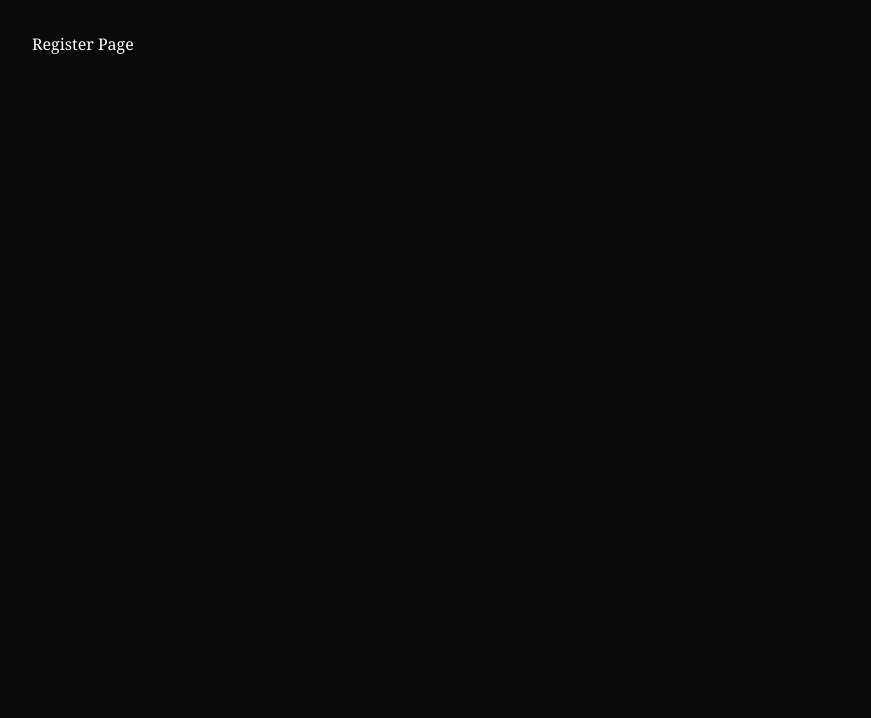
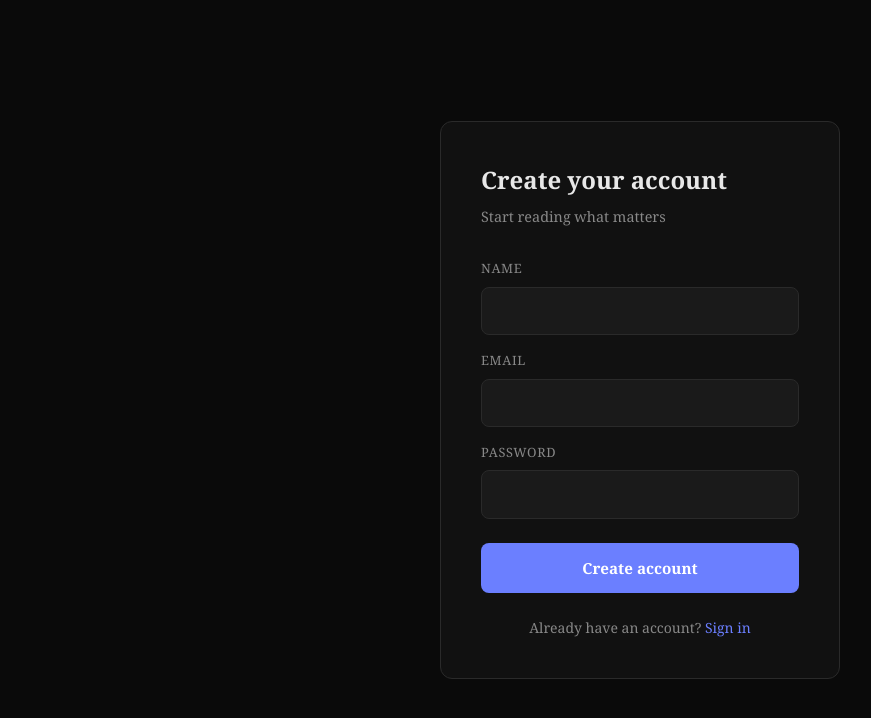
Before and after one commit to HirenGajjar/perch-web, a React (Vite) app in the folder apps/web/: page /register in a window 1280 px wide. Shown: the top 718 px of the page, without its empty margins (0-871 px from the left). Built offline with nearby package versions, Linux system fonts and the light colour scheme.

Commit message:
feat: register page + image fix + excerpt cleanup

```diff
--- a/apps/web/src/pages/RegisterPage.tsx
+++ b/apps/web/src/pages/RegisterPage.tsx
@@ -1,3 +1,191 @@
+import { useState } from 'react'
+import { Link, useNavigate } from 'react-router-dom'
+import { useMutation } from '@tanstack/react-query'
+import { api } from '../lib/api.ts'
+import { useAuthStore } from '../store/auth.ts'
+
 export default function RegisterPage() {
-  return <div style={{color:'white',padding:'2rem'}}>Register Page</div>
+  const navigate = useNavigate()
+  const setAuth = useAuthStore(s => s.setAuth)
+  const [name, setName] = useState('')
+  const [email, setEmail] = useState('')
+  const [password, setPassword] = useState('')
+  const [error, setError] = useState('')
+
+  const register = useMutation({
+    mutationFn: async () => {
+      const res = await api.post('/auth/register', { name, email, password })
+      return res.data
+    },
+    onSuccess: (data) => {
+      setAuth(data.user, data.token)
+      navigate('/')
+    },
+    onError: (err: any) => {
+      setError(err.response?.data?.error ?? 'Registration failed')
+    }
+  })
+
+  return (
+    <div style={{
+      minHeight: '100vh',
+      display: 'flex',
+      alignItems: 'center',
+      justifyContent: 'center',
+      background: 'var(--bg-primary)'
+    }}>
+      <div style={{
+        width: '100%',
+        maxWidth: '400px',
+        padding: '2.5rem',
+        background: 'var(--bg-secondary)',
+        border: '1px solid var(--border)',
+        borderRadius: '12px',
+      }}>
+        <h1 style={{
+          fontSize: '1.5rem',
+          fontWeight: '600',
+          marginBottom: '0.5rem',
+          color: 'var(--text-primary)'
+        }}>
+          Create your account
+        </h1>
+        <p style={{ color: 'var(--text-secondary)', marginBottom: '2rem', fontSize: '0.9rem' }}>
+          Start reading what matters
+        </p>
+
+        {error && (
+          <div style={{
+            padding: '0.75rem 1rem',
+            background: '#2a1515',
+            border: '1px solid #5a2020',
+            borderRadius: '8px',
+            color: '#ff6b6b',
+            fontSize: '0.875rem',
+            marginBottom: '1.5rem'
+          }}>
+            {error}
+          </div>
+        )}
+
+        <div style={{ display: 'flex', flexDirection: 'column', gap: '1rem' }}>
+          <div>
+            <label style={{
+              display: 'block',
+              fontSize: '0.8rem',
+              color: 'var(--text-secondary)',
+              marginBottom: '0.5rem',
+              textTransform: 'uppercase',
+              letterSpacing: '0.05em'
+            }}>
+              Name
+            </label>
+            <input
+              type="text"
+              value={name}
+              onChange={e => setName(e.target.value)}
+              style={{
+                width: '100%',
+                padding: '0.75rem 1rem',
+                background: 'var(--bg-tertiary)',
+                border: '1px solid var(--border)',
+                borderRadius: '8px',
+                color: 'var(--text-primary)',
+                fontSize: '0.95rem',
+                outline: 'none',
+              }}
+            />
+          </div>
+
+          <div>
+            <label style={{
+              display: 'block',
+              fontSize: '0.8rem',
+              color: 'var(--text-secondary)',
+              marginBottom: '0.5rem',
+              textTransform: 'uppercase',
+              letterSpacing: '0.05em'
+            }}>
+              Email
+            </label>
+            <input
+              type="email"
+              value={email}
+              onChange={e => setEmail(e.target.value)}
+              style={{
+                width: '100%',
+                padding: '0.75rem 1rem',
+                background: 'var(--bg-tertiary)',
+                border: '1px solid var(--border)',
+                borderRadius: '8px',
+                color: 'var(--text-primary)',
+                fontSize: '0.95rem',
+                outline: 'none',
+              }}
+            />
+          </div>
+
+          <div>
+            <label style={{
+              display: 'block',
+              fontSize: '0.8rem',
+              color: 'var(--text-secondary)',
+              marginBottom: '0.5rem',
+              textTransform: 'uppercase',
+              letterSpacing: '0.05em'
+            }}>
+              Password
+            </label>
+            <input
+              type="password"
+              value={password}
+              onChange={e => setPassword(e.target.value)}
+              onKeyDown={e => e.key === 'Enter' && register.mutate()}
+              style={{
+                width: '100%',
+                padding: '0.75rem 1rem',
+                background: 'var(--bg-tertiary)',
+                border: '1px solid var(--border)',
+                borderRadius: '8px',
+                color: 'var(--text-primary)',
+                fontSize: '0.95rem',
+                outline: 'none',
+              }}
+            />
+          </div>
+
+          <button
+            onClick={() => register.mutate()}
+            disabled={register.isPending}
+            style={{
+              marginTop: '0.5rem',
+              padding: '0.85rem',
+              background: register.isPending ? 'var(--bg-tertiary)' : 'var(--accent)',
+              color: 'white',
+              border: 'none',
+              borderRadius: '8px',
+              fontSize: '0.95rem',
+              fontWeight: '600',
+              cursor: register.isPending ? 'not-allowed' : 'pointer',
+              transition: 'background 0.2s',
+            }}
+          >
+            {register.isPending ? 'Creating account...' : 'Create account'}
+          </button>
+        </div>
+
+        <p style={{
+          marginTop: '1.5rem',
+          textAlign: 'center',
+          color: 'var(--text-secondary)',
+          fontSize: '0.875rem'
+        }}>
+          Already have an account?{' '}
+          <Link to="/login" style={{ color: 'var(--accent)', textDecoration: 'none' }}>
+            Sign in
+          </Link>
+        </p>
+      </div>
+    </div>
+  )
 }
```
